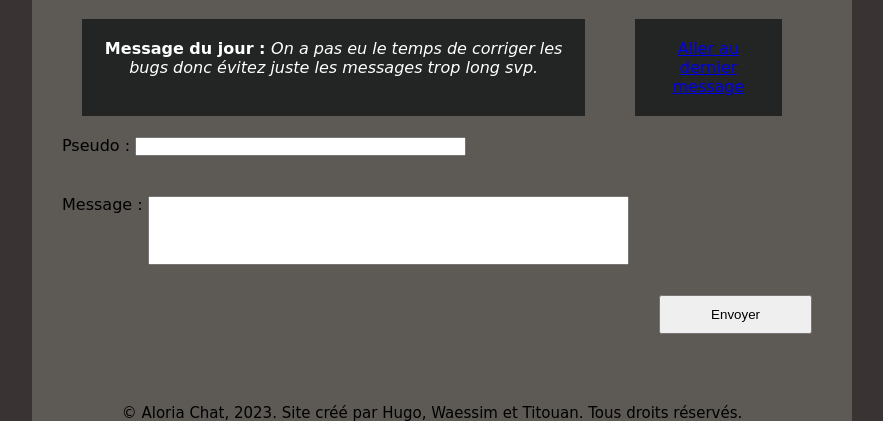
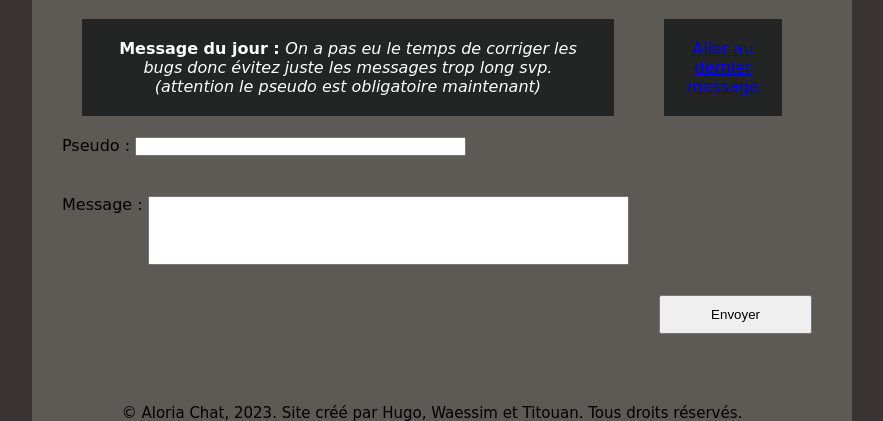
Before and after one commit to Nsi-Entertainment/website, a Flask app: page /forum in a window 1280 px wide. Shown: the part 191-612 px from the top of the page, without its empty margins (198-1081 px from the left). Run offline with Flask 3, Linux system fonts and the light colour scheme.

Commit message:
Update forum.html

```diff
--- a/templates/forum.html
+++ b/templates/forum.html
@@ -11,7 +11,7 @@ Aloria Chat
 </div>
 <div class="topbox">
 <div class="box" id="box1">
-<b>Message du jour : </b><i>On a pas eu le temps de corriger les bugs donc évitez juste les messages trop long svp.</i>
+<b>Message du jour : </b><i>On a pas eu le temps de corriger les bugs donc évitez juste les messages trop long svp. (attention le pseudo est obligatoire maintenant)</i>
 </div>
 <div class="box" id="box2">
 <a href="#credit">Aller au dernier message</a>
```
